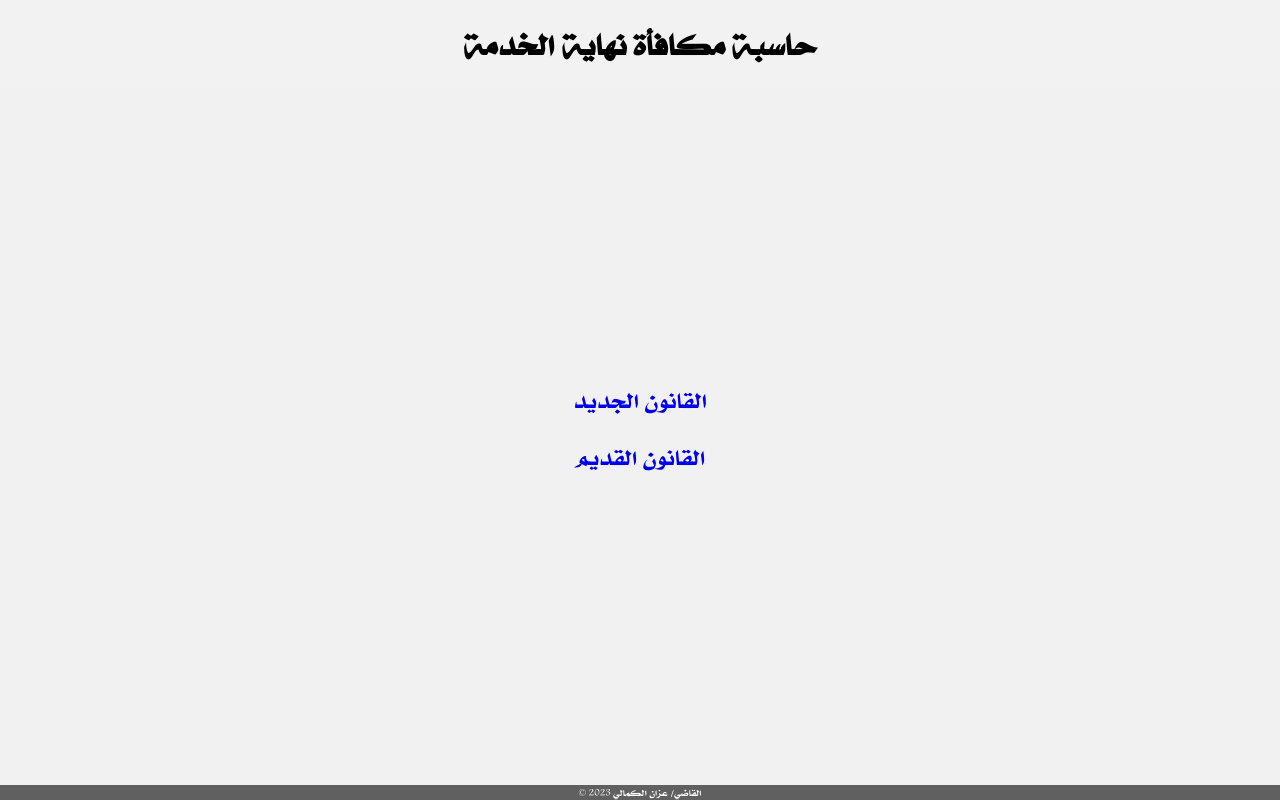
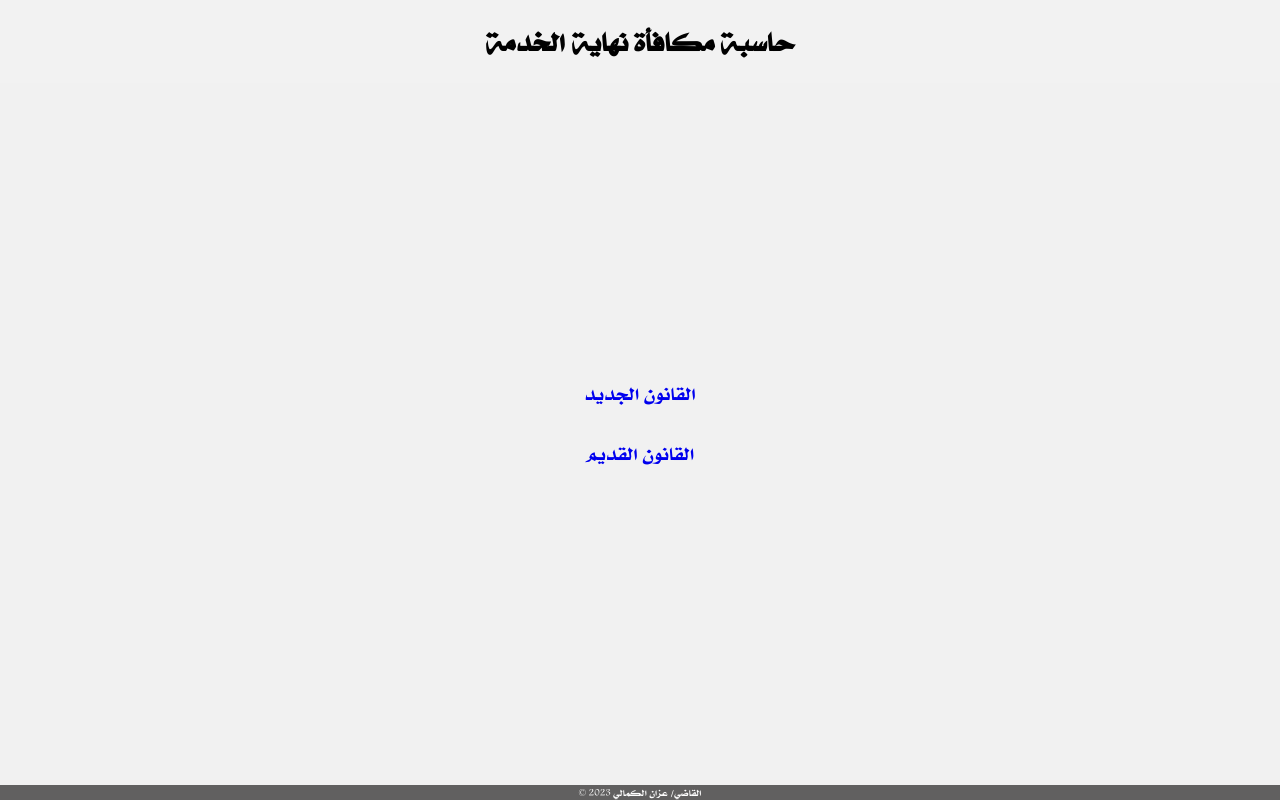
Before and after one commit to zezokam/Twolaborlaws, a plain HTML site: page index.html in a window 1280 px wide. Drawn offline with Linux system fonts and the light colour scheme.

Commit message:
Update Style.css

```diff
--- a/Style.css
+++ b/Style.css
@@ -23,6 +23,10 @@ header {
   background-color: #f2f2f2;
 }
 
+header h1 {
+  font-size: 28px; /* Adjust header font size */
+}
+
 main {
   text-align: center;
   padding: 20px;
@@ -35,9 +39,9 @@ main {
 
 a {
   display: block;
-  margin: 10px 0;
+  margin: 15px 0; /* Increase margin for spacing between choices */
   text-decoration: none;
-  font-size: 24px;
+  font-size: 20px; /* Adjust choices font size */
 }
 
 footer {
```
